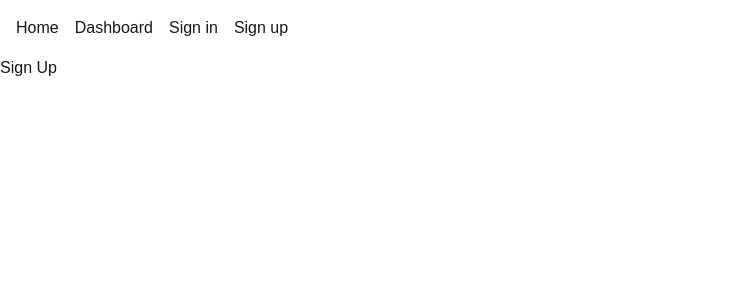
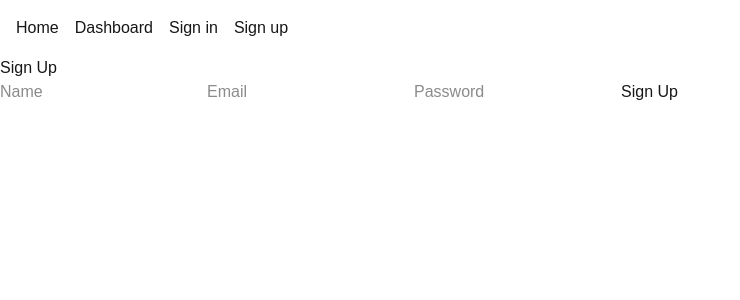
Before and after one commit to Fayez-Ali-IT25026/Better-Auth, a Next.js app: page /signup in a window 1280 px wide. Shown: the top 300 px of the page, without its empty margins (0-740 px from the left). Built offline with nearby package versions, Linux system fonts and the light colour scheme.

Commit message:
working on SingUp page

```diff
--- a/src/app/signup/page.tsx
+++ b/src/app/signup/page.tsx
@@ -1,10 +1,42 @@
-import React from 'react';
+"use client";
 
-const signUp = () => {
-    return  <div>
-            Sign Up
-        </div>
+import React, { useState } from "react";
 
+const SignUp = () => {
+  const [name, setName] = useState("");
+  const [email, setEmail] = useState("");
+  const [password, setPassword] = useState("");
+
+  return (
+    <div>
+      <h1>Sign Up</h1>
+
+      <form>
+        <input
+          type="text"
+          placeholder="Name"
+          value={name}
+          onChange={(e) => setName(e.target.value)}
+        />
+
+        <input
+          type="email"
+          placeholder="Email"
+          value={email}
+          onChange={(e) => setEmail(e.target.value)}
+        />
+
+        <input
+          type="password"
+          placeholder="Password"
+          value={password}
+          onChange={(e) => setPassword(e.target.value)}
+        />
+
+        <button type="submit">Sign Up</button>
+      </form>
+    </div>
+  );
 };
 
-export default signUp;
+export default SignUp;
--- /dev/null
+++ b/src/lib/auth-client.ts
@@ -0,0 +1,5 @@
+import { createAuthClient } from "better-auth/react"
+export const authClient = createAuthClient({
+    /** The base URL of the server (optional if you're using the same domain) */
+    baseURL: "http://localhost:3000"
+})
--- a/src/lib/auth.ts
+++ b/src/lib/auth.ts
@@ -2,10 +2,16 @@ import { betterAuth } from "better-auth";
 import { MongoClient } from "mongodb";
 import { mongodbAdapter } from "better-auth/adapters/mongodb";
 
-const client = new MongoClient("mongodb://localhost:27017/database");
+// const client = new MongoClient("mongodb://localhost:27017/database");
+const client = new MongoClient(process.env.BETTER_AUTH_DB_URL!);
 const db = client.db();
 
 export const auth = betterAuth({
+
+emailAndPassword: {
+    enabled: true,
+  },
+
   database: mongodbAdapter(db, {
     // Optional: if you don't provide a client, database transactions won't be enabled.
     client
```
Also changed, not shown: src/app/api/auth/[...all]/route.ts (added).
